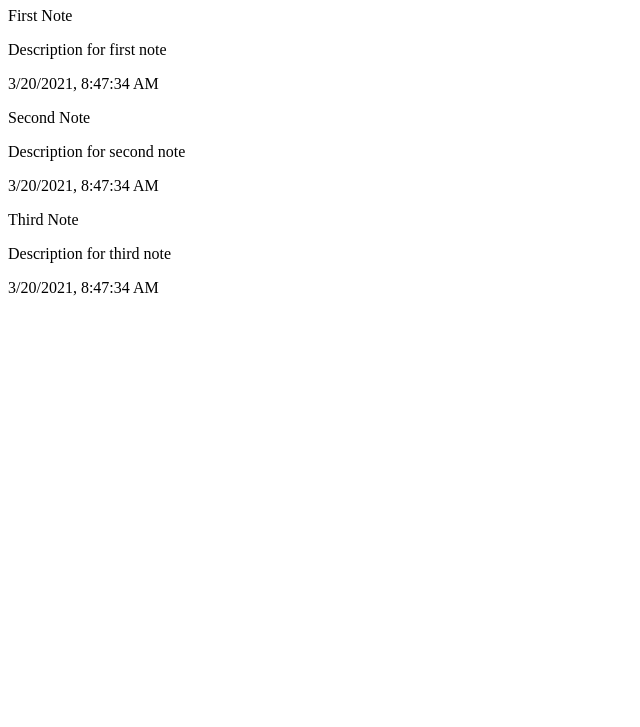
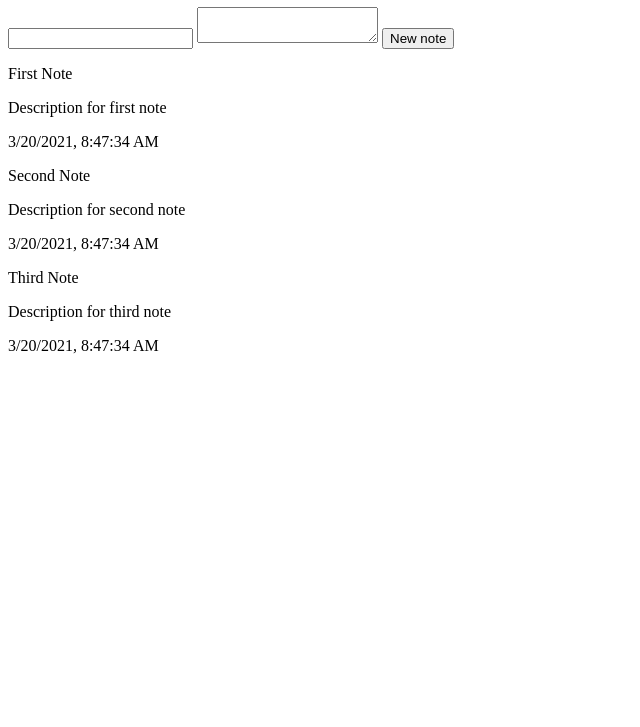
Before and after one commit to michaelvassilyevmvc/notes, a plain HTML site: page index.html in a window 1280 px wide. Shown: the part 73-800 px from the top of the page, without its empty margins (0-640 px from the left). Drawn offline with nearby package versions, Linux system fonts and the light colour scheme.

Commit message:
Create add note features for app

```diff
--- a/index.html
+++ b/index.html
@@ -12,13 +12,20 @@
 <body>
     <div id="app">
         <h1>{{ title }}</h1>
+        <!-- new note -->
+        <div class="new-note">
+            <input v-model="note.title" type="text">
+            <textarea v-model="note.descr"></textarea>
+            <button @click="addNote">New note</button>
+        </div>
+        <!-- note list -->
         <div class="notes">
             <div class="note" v-for="(note, index) in notes" :key="index">
                 <div class="note-header">
                     <p>{{ note.title }}</p>
                 </div>
                 <div class="note-body">
-                    <p>{{ note.description }}</p>
+                    <p>{{ note.descr }}</p>
                     <span>{{ note.date }}</span>
                 </div>
             </div>
@@ -30,23 +37,37 @@
             el: '#app',
             data: {
                 title: 'Notes App',
+                note:{
+                    title:'',
+                    descr:''
+                },
                 notes: [
                 {
                     title: 'First Note',
-                    description: 'Description for first note',
+                    descr: 'Description for first note',
                     date: new Date(Date.now()).toLocaleString()
                 },
                 {
                     title: 'Second Note',
-                    description: 'Description for second note',
+                    descr: 'Description for second note',
                     date: new Date(Date.now()).toLocaleString()
                 },
                 {
                     title: 'Third Note',
-                    description: 'Description for third note',
+                    descr: 'Description for third note',
                     date: new Date(Date.now()).toLocaleString()
                 },
                 ]
+            },
+            methods:{
+                addNote(){
+                    let {title, descr} = this.note
+                    this.notes.push({
+                        title:title,
+                        descr:descr,
+                        date: new Date(Date.now()).toLocaleString()
+                    })
+                }
             }
         })
     </script>
```
